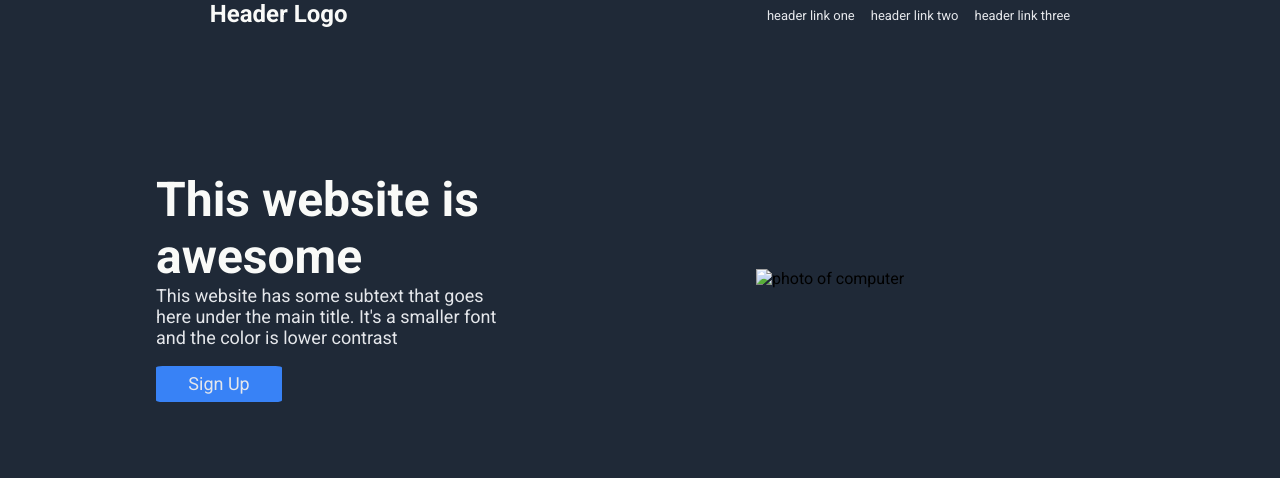
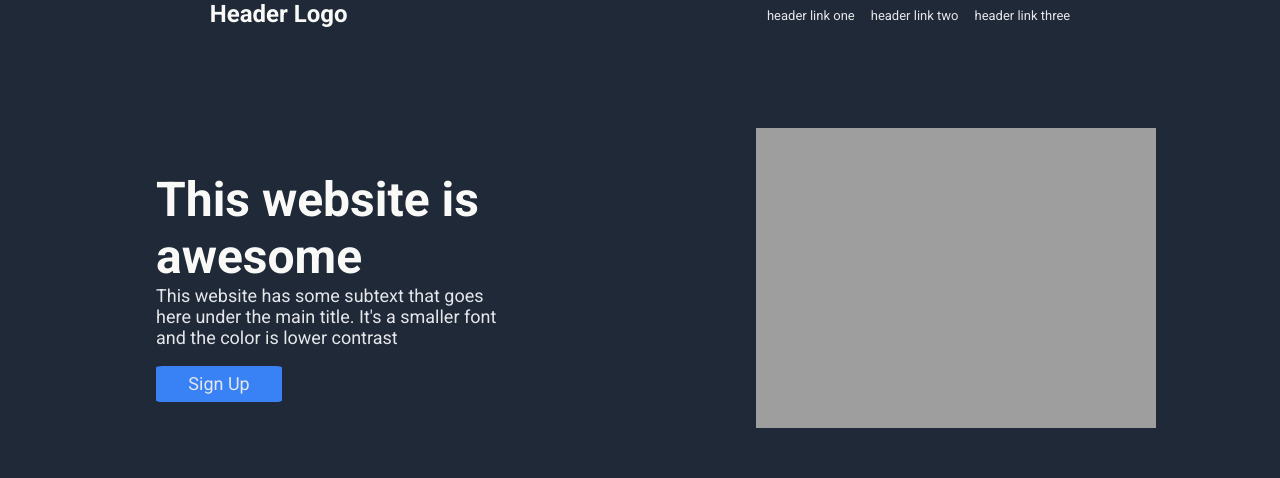
Before and after one commit to mariajosepa/odin-webpage, a plain HTML site: page index.html in a window 1280 px wide. Shown: the top 478 px of the page. Drawn offline with Linux system fonts and the light colour scheme; the site is published under a folder, as on GitHub Pages, so addresses that start at the root find nothing.

Commit message:
[FIX] Error with hero image path

```diff
--- a/index.html
+++ b/index.html
@@ -29,7 +29,7 @@
       <p>This website has some subtext that goes here under the main title. It's a smaller font and the color is lower contrast</p>
       <div class="hero-text-button">Sign Up</div>
     </div>
-    <img src="/assets/hero-img.jpg" alt="photo of computer" class="hero-img">
+    <img src="assets/hero-img.jpg" alt="photo of computer" class="hero-img">
   </div>
   <div class="information">
     <h2>Some random information.</h2>
```
